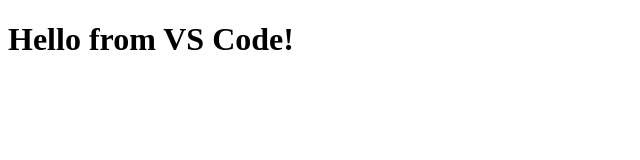
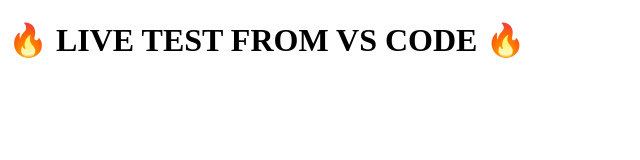
Before and after one commit to justicemubayiwa/justicemubayiwa.github.io, a plain HTML site: page index.html in a window 1280 px wide. Shown: the whole page, without its empty margins (0-640 px from the left). Drawn offline with Linux system fonts and the light colour scheme.

Commit message:
Live test from correct folder

```diff
--- a/index.html
+++ b/index.html
@@ -7,6 +7,7 @@
   <link rel="stylesheet" href="style.css">
 </head>
 <body>
-  <h1>Hello from VS Code!</h1>
+  <h1>🔥 LIVE TEST FROM VS CODE 🔥</h1>
+
 </body>
 </html>
```
